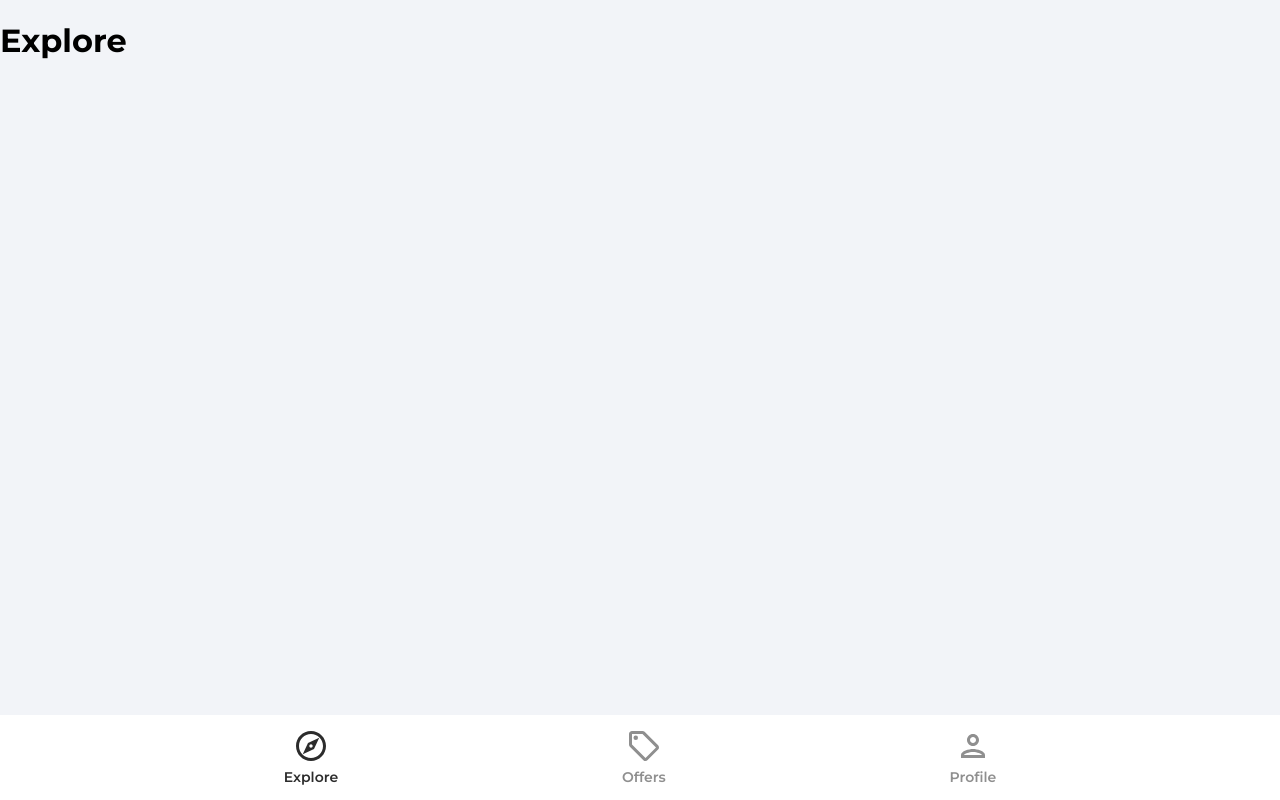
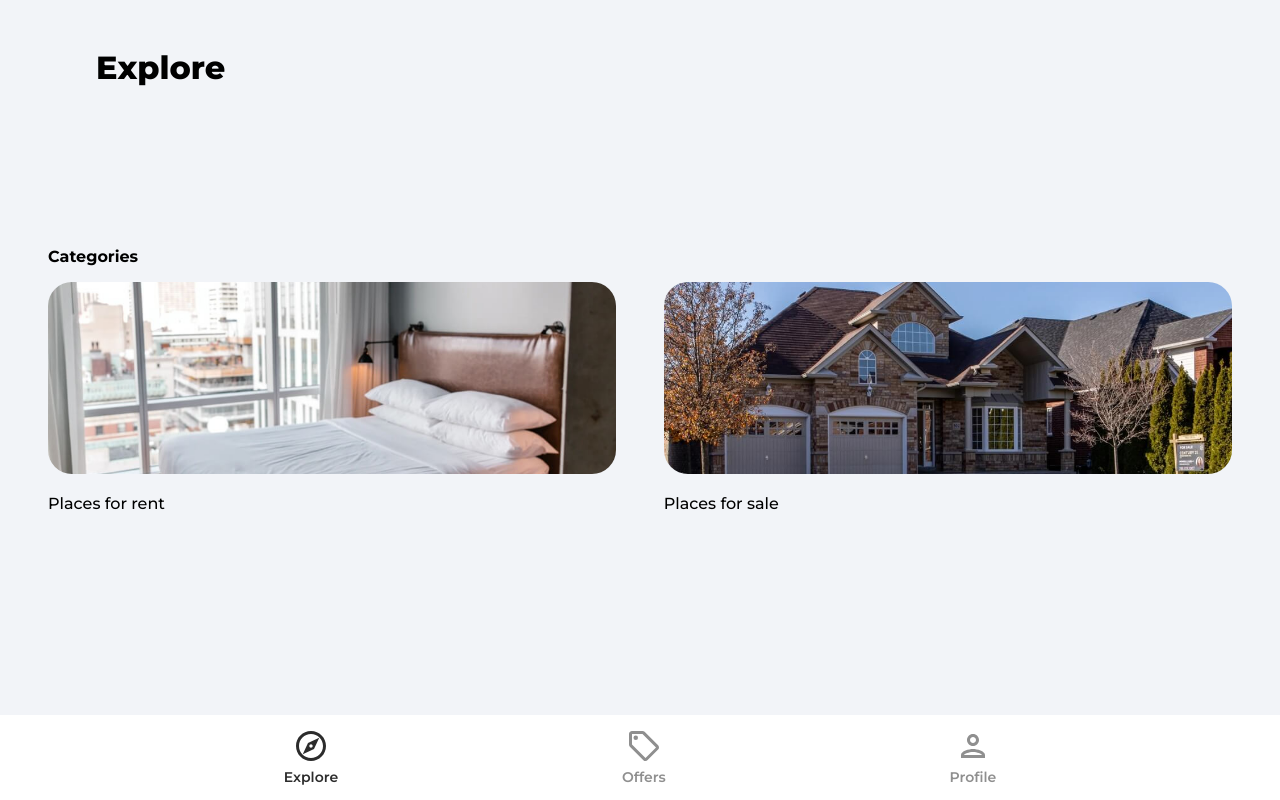
Before and after one commit to kphillips001/Real-Estate-Marketplace, a React (Create React App) app: page / in a window 1280 px wide. Built offline with nearby package versions, Linux system fonts and the light colour scheme.

Commit message:
now able to fetch listing from firebase

```diff
--- a/src/App.js
+++ b/src/App.js
@@ -6,6 +6,7 @@
 import Explore from './pages/Explore';
 import ForgotPassword from './pages/ForgotPassword';
 import Offers from './pages/Offers';
+import Category from './pages/Category';
 import Profile from './pages/Profile';
 import SignIn from './pages/SignIn';
 import SignUp from './pages/SignUp';
@@ -17,6 +18,7 @@
         <Routes>
           <Route path='/' element={<Explore />} />
           <Route path='/offers' element={<Offers />} />
+          <Route path='/category/:categoryName' element={<Category />} />
           <Route path='profile' element={<PrivateRoute />}>
             <Route path='/profile' element={<Profile />} />
           </Route>
--- /dev/null
+++ b/src/pages/Category.js
@@ -0,0 +1,85 @@
+import { useEffect, useState } from 'react';
+import { useParams } from 'react-router-dom';
+import {
+  collection,
+  getDocs,
+  query,
+  where,
+  orderBy,
+  limit,
+  startAfter,
+} from 'firebase/firestore';
+import { db } from '../firebase.config';
+import { toast } from 'react-toastify';
+import Spinner from '../components/Spinner';
+
+function Category() {
+  const [listings, setListings] = useState(null);
+  const [loading, setLoading] = useState(true);
+
+  const params = useParams();
+
+  useEffect(() => {
+    const fetchListings = async () => {
+      try {
+        // Get reference
+        const listingsRef = collection(db, 'listings');
+
+        // Create a query
+        const q = query(
+          listingsRef,
+          where('type', '==', params.categoryName),
+          orderBy('timestamp', 'desc'),
+          limit(10)
+        );
+
+        // Execute query
+        const querySnap = await getDocs(q);
+
+        const listings = [];
+
+        querySnap.forEach((doc) => {
+          return listings.push({
+            id: doc.id,
+            data: doc.data(),
+          });
+        });
+
+        setListings(listings);
+        setLoading(false);
+      } catch (error) {
+        toast.error('Could not fetch listings');
+      }
+    };
+
+    fetchListings();
+  }, [params.categoryName]);
+
+  return (
+    <div className='category'>
+      <header>
+        <p className='pageHeader'>
+          {params.categoryName === 'rent'
+            ? 'Places for rent'
+            : 'Places for sale'}
+        </p>
+      </header>
+      {loading ? (
+        <Spinner />
+      ) : listings && listings.length > 0 ? (
+        <>
+          <main>
+            <ul className='categoryListings'>
+              {listings.map((listing) => (
+                <h3 key={listing.id}>{listing.data.name}</h3>
+              ))}
+            </ul>
+          </main>
+        </>
+      ) : (
+        <p>No listings for {params.categoryName} </p>
+      )}
+    </div>
+  );
+}
+export default Category;
--- a/src/pages/Explore.js
+++ b/src/pages/Explore.js
@@ -1,4 +1,35 @@
+import { Link } from 'react-router-dom';
+import rentCategoryImage from '../assets/jpg/rentCategoryImage.jpg';
+import sellCategoryImage from '../assets/jpg/sellCategoryImage.jpg';
+
 function Explore() {
-  return <h1>Explore</h1>;
+  return (
+    <div className='explore'>
+      <header className='explore'>
+        <p className='pageHeader'>Explore</p>
+      </header>
+      <main>
+        <p className='exploreCategoryHeading'>Categories</p>
+        <div className='exploreCategories'>
+          <Link to='/category/rent'>
+            <img
+              src={rentCategoryImage}
+              alt='rent'
+              className='exploreCategoryImg'
+            />
+            <p className='exploreCategoryName'>Places for rent</p>
+          </Link>
+          <Link to='/category/sale'>
+            <img
+              src={sellCategoryImage}
+              alt='sell'
+              className='exploreCategoryImg'
+            />
+            <p className='exploreCategoryName'>Places for sale</p>
+          </Link>
+        </div>
+      </main>
+    </div>
+  );
 }
 export default Explore;
--- a/src/pages/Profile.js
+++ b/src/pages/Profile.js
@@ -2,7 +2,7 @@
 import { getAuth, updateProfile } from 'firebase/auth';
 import { updateDoc, doc } from 'firebase/firestore';
 import { db } from '../firebase.config';
-import { useNavigate, Link } from 'react-router-dom';
+import { useNavigate } from 'react-router-dom';
 import { toast } from 'react-toastify';
 
 function Profile() {
```
